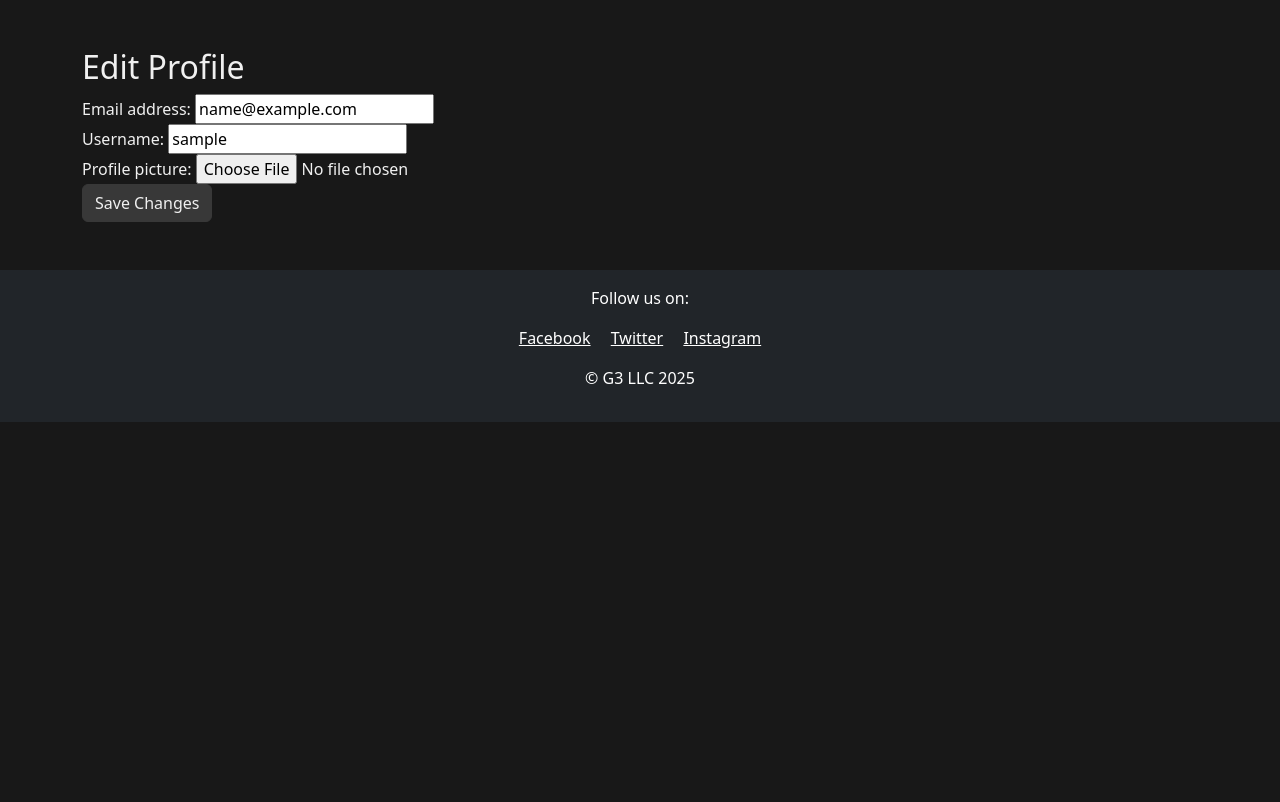
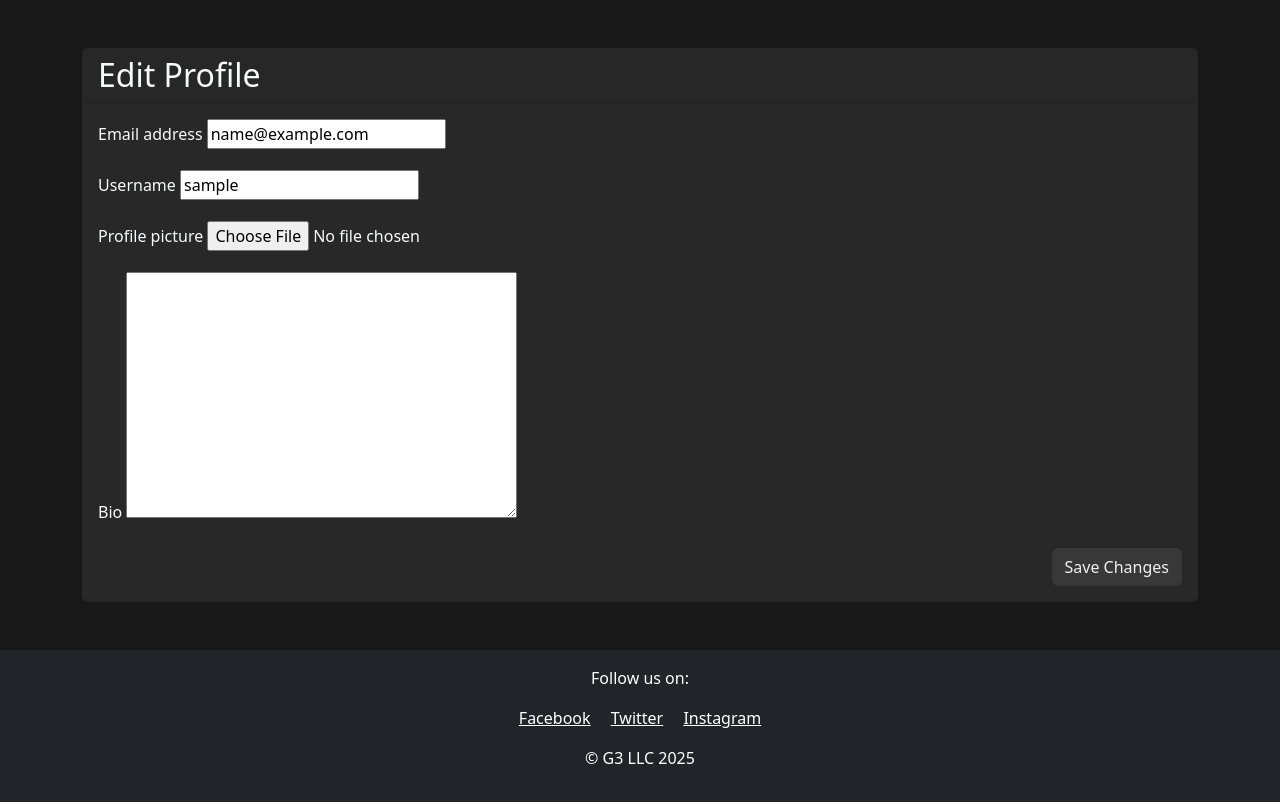
Before and after one commit to Jfghanimah/project-q, a Django app: a page that uses webapp/users/templates/edit_profile.html in a window 1280 px wide. Shown: the part 56-858 px from the top of the page. Before the commit the page ends 478 px from the top, so only its background shows below. Run offline with Django 4.2, Linux system fonts and the light colour scheme; the visitor is signed in with stand-in values (Sample User, id 1).

Commit message:
added bio cleanedup edit page

```diff
--- a/webapp/users/forms.py
+++ b/webapp/users/forms.py
@@ -15,4 +15,4 @@ class CustomUserChangeForm(UserChangeForm):
 
     class Meta:
         model = CustomUser
-        fields = ('email', 'username', 'profile_picture')
+        fields = ('email', 'username', 'profile_picture', 'bio')
--- a/webapp/users/models.py
+++ b/webapp/users/models.py
@@ -24,11 +24,13 @@ class CustomUserManager(BaseUserManager):
 
 class CustomUser(AbstractBaseUser, PermissionsMixin):
     email = models.EmailField('email address', unique=True)
-    username = models.CharField(max_length=150)
+    username = models.CharField(max_length=32)
     profile_picture = models.ImageField(upload_to='profile_pictures/', null=True, blank=True)
-    # Add additional fields like 'bio' if needed
-    # brainstorm: bio, birthday, location,
+    bio = models.TextField(blank=True, null=True)  # Added bio field
     date_joined = models.DateTimeField(auto_now_add=True)
+
+    # keep brainstorm: birthday, location, socials, theme, notifications, privacy, etc.
+    is_premium = models.BooleanField(default=False)
     is_staff = models.BooleanField(default=False)  # For admin access
     is_active = models.BooleanField(default=True)  # For account activation
 
--- a/webapp/users/templates/edit_profile.html
+++ b/webapp/users/templates/edit_profile.html
@@ -1,24 +1,32 @@
+<!-- edit_profile.html -->
 {% extends "base.html" %}
+{% load static %}
 {% block content %}
 <div class="container mt-5">
-  <h2>Edit Profile</h2>
+  <div class="card bg-dark text-light">
+    <div class="card-header">
+      <h2 class="mb-0">Edit Profile</h2>
+    </div>
+    <div class="card-body">
       <form method="post" enctype="multipart/form-data">
         {% csrf_token %}
         {% for field in form %}
-      <div class="form-group">
-        {{ field.label_tag }}
+          <div class="mb-3">
+            <label for="{{ field.id_for_label }}" class="form-label">{{ field.label }}</label>
             {{ field }}
             {% if field.help_text %}
-          <small class="form-text text-muted">{{ field.help_text }}</small>
+              <div class="form-text text-muted">{{ field.help_text }}</div>
             {% endif %}
             {% if field.errors %}
-          <div class="text-danger">
-            {{ field.errors }}
-          </div>
+              <div class="text-danger small">{{ field.errors }}</div>
             {% endif %}
           </div>
         {% endfor %}
+        <div class="d-flex justify-content-end">
           <button type="submit" class="btn btn-primary">Save Changes</button>
+        </div>
       </form>
     </div>
+  </div>
+</div>
 {% endblock %}
--- a/webapp/users/views.py
+++ b/webapp/users/views.py
@@ -43,8 +43,6 @@ def profile(request, username):
         'is_owner': is_owner,
         'is_following': is_following,
         'ratings': ratings,
-        'followers_list': followers_list,
-        'following_list': following_list,
     }
     return render(request, 'profile.html', context)
 
```
Also changed, not shown: webapp/users/migrations/0004_customuser_bio_customuser_is_premium_and_more.py (added). Lines whose indentation alone changed are shown as unchanged.
